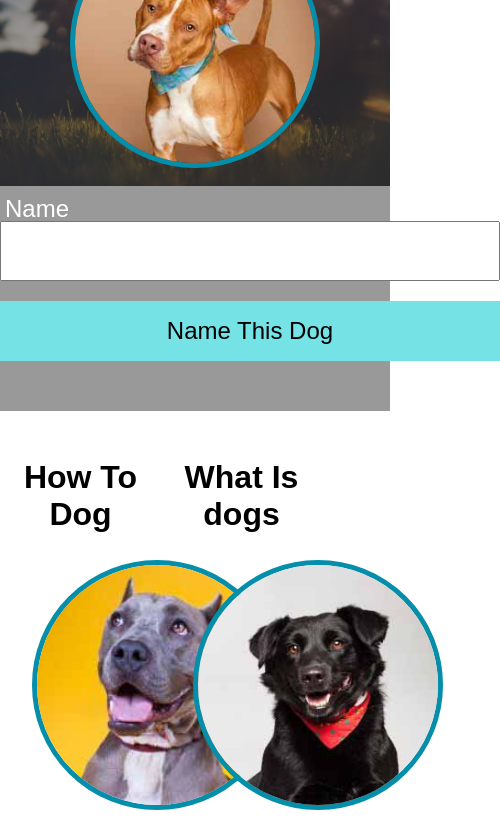
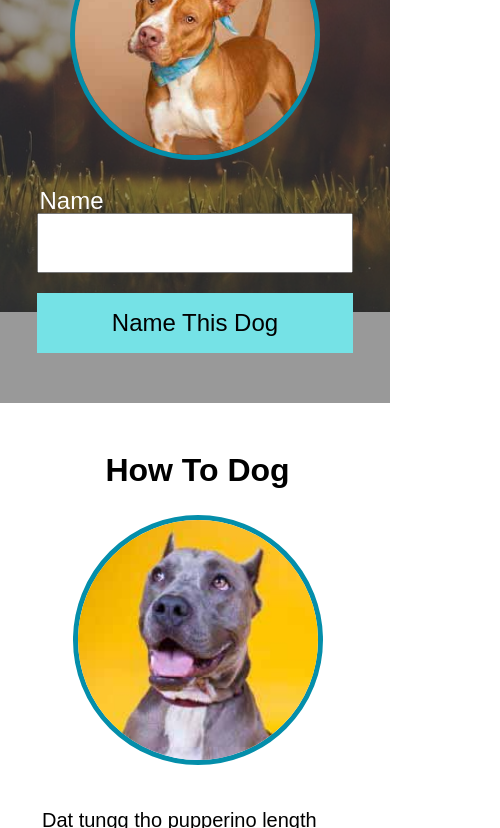
Before and after one commit to grayson-palmer/dog-party, a plain HTML site: page index.html in a window 390 px wide. Shown: the part 381-1209 px from the top of the page, 500 px wide, since content can reach past the window. Drawn offline with Linux system fonts and the light colour scheme.

Commit message:
Beginning responsive design

```diff
--- a/index.html
+++ b/index.html
@@ -20,11 +20,11 @@
     <section>
       <h1>A Site About <span id="dog-text">Some Dogs</span></h1>
       <img class="dogs" src="images/dog1-sq.jpg" alt="tilted head dog"><br />
-      <div id="form">
+      <form>
         <div id="label">Name</div><br />
         <input id="name" type="text"><br />
-        <button class="submitBtn">Name This Dog</button>
-      </div>
+        <button class="submit-btn" type="button">Name This Dog</button>
+      </form>
     </section>
     <div id="dog-art-align">
       <article class="dog-art">
@@ -61,6 +61,6 @@
       <img src="images/facebook.svg" alt="Facebook social link">
       <img src="images/linkedin.svg" alt="Linkedin social link">
     </footer>
+    <script type="text/javascript" src="main.js"></script>
   </body>
-  <script type="text/javascript" src="main.js"></script>
 </html>
--- a/main.js
+++ b/main.js
@@ -7,7 +7,7 @@
 //  newName.value = '';
 // }
 
-var button = document.querySelector('.submitBtn');
+var button = document.querySelector('.submit-btn');
 
 button.addEventListener('click', function () {
   var someDog = document.querySelector('#dog-text');
--- a/styles.css
+++ b/styles.css
@@ -67,7 +67,7 @@ section h1 {
   margin: 0px 10px 20px 10px;
 }
 
-#form {
+form {
   margin: auto;
   font-size: 24px;
   width: 500px;
@@ -85,7 +85,7 @@ section h1 {
   font-size: 24px;
 }
 
-.submitBtn {
+.submit-btn {
   background-color: #75e2e6;
   border: none;
   padding: 16px;
@@ -157,3 +157,50 @@ footer p {
 footer img {
   padding: 0px 10px;
 }
+
+@media only screen and (max-width: 500px) {
+  section h1 {
+    font-size: 40px;
+  }
+  section {
+    background: linear-gradient(rgba(0, 0, 0, 0.4), rgba(0, 0, 0, 0.4)), url("images/park.jpg") no-repeat center/200%;
+  }
+
+  form {
+    margin: auto;
+    font-size: 24px;
+    width: 90%;
+  }
+
+  #label {
+    text-align: left;
+    margin: 0px 20px -30px;
+  }
+
+  #name {
+    width: 90%;
+    height: 60px;
+    margin: 0px 0px 10px;
+    font-size: 24px;
+  }
+
+  .submit-btn {
+    background-color: #75e2e6;
+    border: none;
+    padding: 16px;
+    width: 90%;
+    font-size: 24px;
+    margin: 10px 0px 50px 0px;
+  }
+
+  #dog-art-align {
+    width: 100%;
+  }
+
+  .dog-art {
+    width: 90%;
+    height: auto;
+  }
+
+
+}
```
